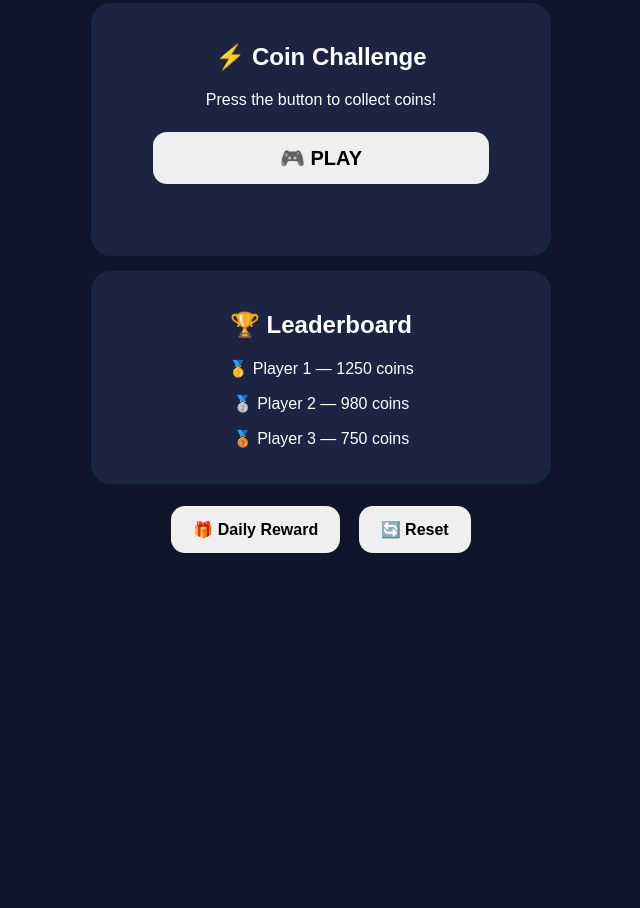
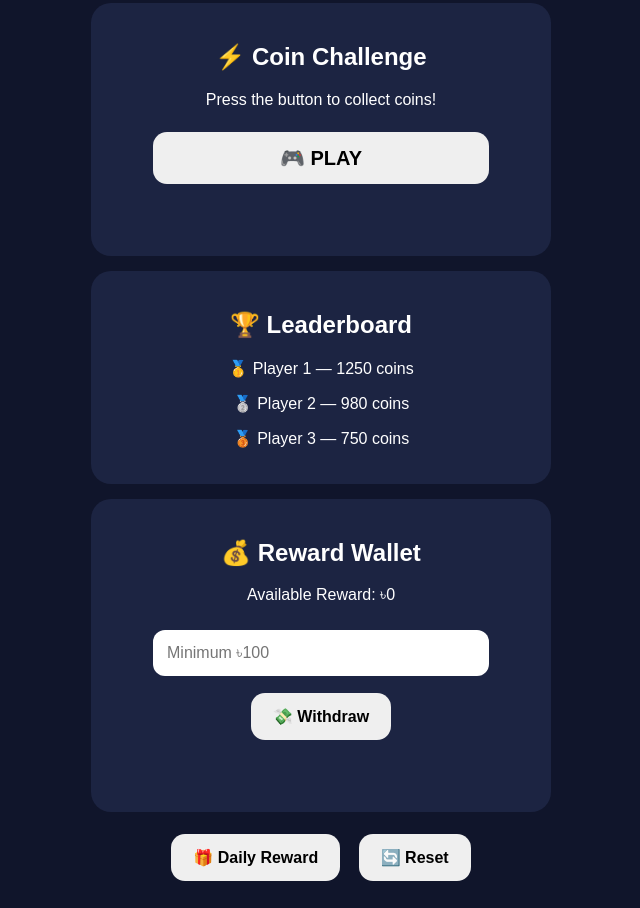
Before and after one commit to mahmud5678/coin-rush-, a plain HTML site: page index.html in a window 1280 px wide. Shown: the part 233-1141 px from the top of the page, without its empty margins (319-959 px from the left). Before the commit the page ends 813 px from the top, so only its background shows below. Drawn offline with Linux system fonts and the light colour scheme.

```diff
--- a/index.html
+++ b/index.html
@@ -4,8 +4,12 @@
 <meta charset="UTF-8">
 <meta name="viewport" content="width=device-width, initial-scale=1.0">
 <title>Coin Rush</title>
+
 <style>
-*{box-sizing:border-box}
+*{
+  box-sizing:border-box;
+}
+
 body{
   margin:0;
   font-family:Arial,sans-serif;
@@ -13,23 +17,30 @@ body{
   color:white;
   text-align:center;
 }
+
 .game{
   max-width:500px;
   min-height:100vh;
   margin:auto;
   padding:20px;
 }
-h1{margin:10px 0}
+
+h1{
+  margin:10px 0;
+}
+
 .card{
   background:#1c2442;
   border-radius:20px;
   padding:20px;
   margin:15px 0;
 }
+
 .coins{
   font-size:38px;
   font-weight:bold;
 }
+
 button{
   border:0;
   border-radius:14px;
@@ -39,11 +50,23 @@ button{
   font-weight:bold;
   cursor:pointer;
 }
+
 .play{
   width:80%;
   font-size:20px;
 }
-#message{
+
+input{
+  width:80%;
+  padding:14px;
+  border-radius:12px;
+  border:0;
+  margin:10px;
+  font-size:16px;
+}
+
+#message,
+#withdrawMessage{
   min-height:25px;
   margin:10px;
 }
@@ -51,6 +74,7 @@ button{
 </head>
 
 <body>
+
 <div class="game">
 
 <h1>🪙 Coin Rush</h1>
@@ -80,68 +104,135 @@ button{
   <p>🥉 Player 3 — 750 coins</p>
 </div>
 
+<div class="card">
+  <h2>💰 Reward Wallet</h2>
+
+  <p>
+    Available Reward:
+    ৳<span id="balance">0</span>
+  </p>
+
+  <input
+    id="withdrawAmount"
+    type="number"
+    placeholder="Minimum ৳100"
+    min="100"
+  >
+
+  <button onclick="withdraw()">
+    💸 Withdraw
+  </button>
+
+  <div id="withdrawMessage"></div>
+</div>
+
 <button onclick="dailyReward()">🎁 Daily Reward</button>
 <button onclick="resetGame()">🔄 Reset</button>
 
 </div>
 
 <script>
+
 let coins = Number(localStorage.getItem("coins")) || 0;
 let xp = Number(localStorage.getItem("xp")) || 0;
 let level = Number(localStorage.getItem("level")) || 1;
+let balance = Number(localStorage.getItem("balance")) || 0;
 
 function update(){
+
   document.getElementById("coins").textContent = coins;
   document.getElementById("xp").textContent = xp;
   document.getElementById("level").textContent = level;
+  document.getElementById("balance").textContent = balance;
 
-  localStorage.setItem("coins",coins);
-  localStorage.setItem("xp",xp);
-  localStorage.setItem("level",level);
+  localStorage.setItem("coins", coins);
+  localStorage.setItem("xp", xp);
+  localStorage.setItem("level", level);
+  localStorage.setItem("balance", balance);
 }
 
 function playGame(){
+
   let reward = Math.floor(Math.random()*21)+10;
 
   coins += reward;
   xp += 10;
 
+  document.getElementById("message").textContent =
+    "🪙 +" + reward + " coins!";
+
   if(xp >= 100){
+
     xp -= 100;
     level++;
+
     document.getElementById("message").textContent =
       "🎉 LEVEL UP! You reached Level " + level;
-  }else{
-    document.getElementById("message").textContent =
-      "🪙 +" + reward + " coins!";
   }
 
   update();
 }
 
 function dailyReward(){
+
   let today = new Date().toDateString();
   let last = localStorage.getItem("daily");
 
   if(last === today){
+
     document.getElementById("message").textContent =
       "⏳ Daily reward already claimed!";
+
     return;
   }
 
   coins += 100;
-  localStorage.setItem("daily",today);
+
+  localStorage.setItem("daily", today);
 
   document.getElementById("message").textContent =
     "🎁 +100 daily coins!";
+
   update();
 }
 
+function withdraw(){
+
+  let amount =
+    Number(document.getElementById("withdrawAmount").value);
+
+  let message =
+    document.getElementById("withdrawMessage");
+
+  if(amount < 100){
+
+    message.textContent =
+      "⚠️ Minimum withdrawal is ৳100.";
+
+    return;
+  }
+
+  if(amount > balance){
+
+    message.textContent =
+      "❌ Insufficient reward balance.";
+
+    return;
+  }
+
+  message.textContent =
+    "✅ Withdrawal request received.";
+}
+
 function resetGame(){
-  coins=0;
-  xp=0;
-  level=1;
+
+  coins = 0;
+  xp = 0;
+  level = 1;
+  balance = 0;
+
   localStorage.clear();
+
   update();
 
   document.getElementById("message").textContent =
@@ -149,6 +240,7 @@ function resetGame(){
 }
 
 update();
+
 </script>
 
 </body>
```
Lines whose indentation alone changed are shown as unchanged.
